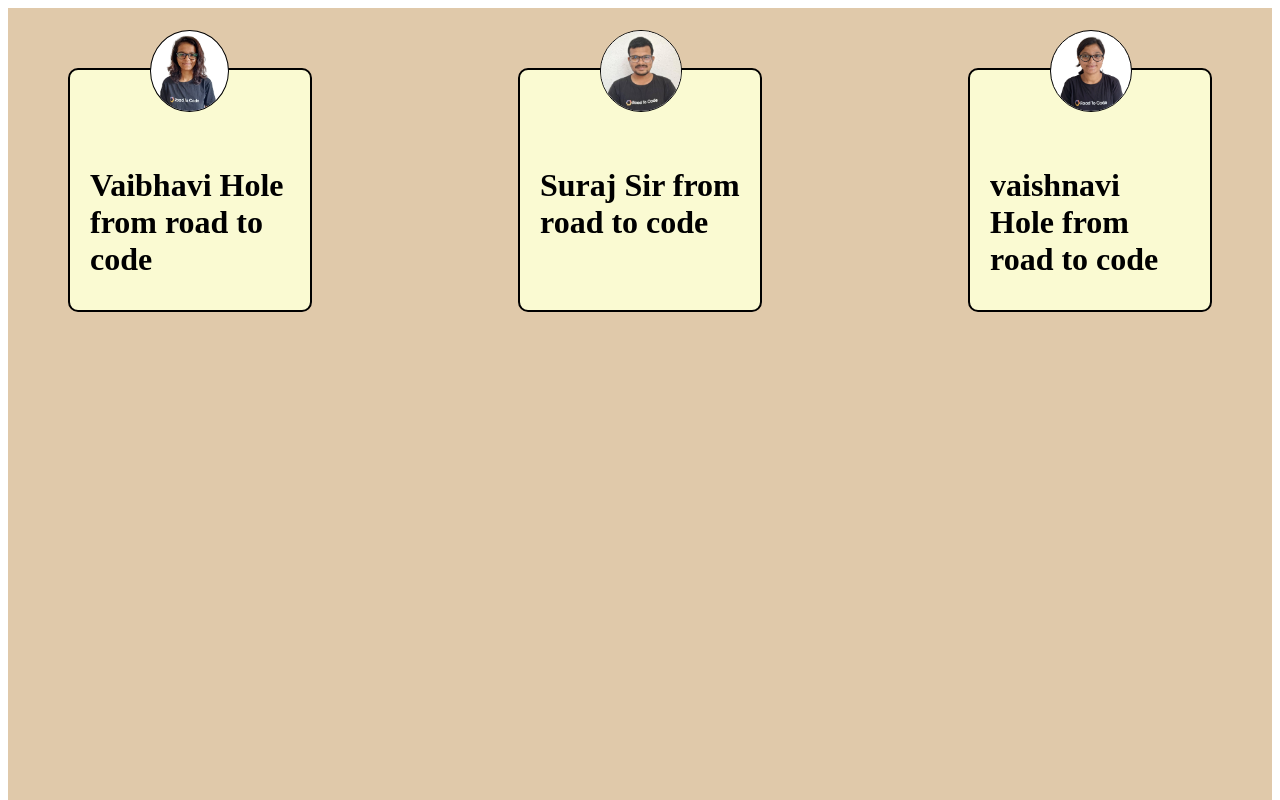
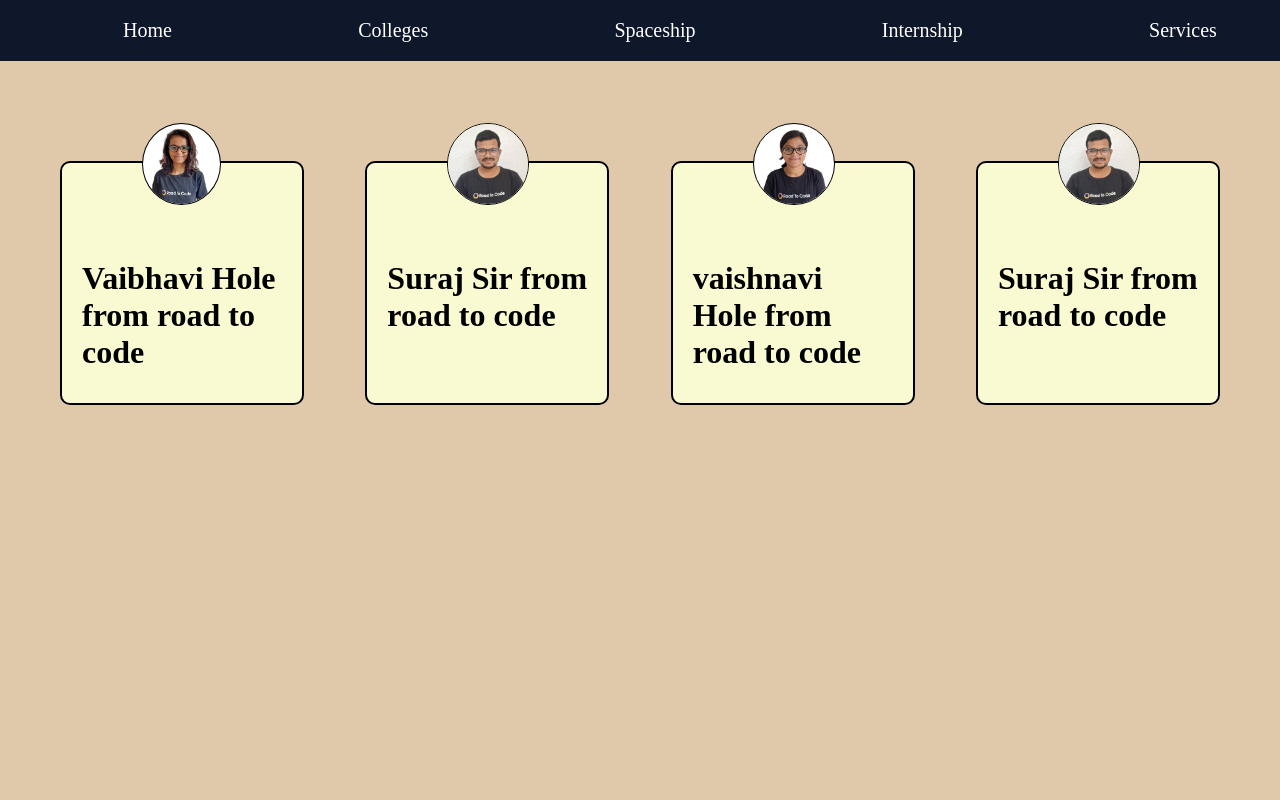
Before and after one commit to khardeaditya/Assign-19, a plain HTML site: page index.html in a window 1280 px wide. Shown: the top 800 px of the page. Drawn offline with Linux system fonts and the light colour scheme.

Commit message:
nav bar added

```diff
--- a/index.html
+++ b/index.html
@@ -4,6 +4,10 @@
 <head>
     <title>Assignment 19 </title>
     <style>
+        body{
+            padding: 0%;
+            margin: 0%;
+        }
         .profile-container {
 
             background-color: rgb(224, 201, 170);
@@ -11,7 +15,6 @@
             height: 1000px;
             display: flex;
             flex-direction: row;
-            ;
             flex-wrap: wrap;
             justify-content: space-between;
 
@@ -24,10 +27,10 @@
             border: 2px solid black;
             border-radius: 10px;
             padding: 20px;
-            margin-top: 10px;
-            margin-bottom: 90px;
             margin: 10px;
+            position: relative;
 
+            top: 40px;
         }
 
         .profile-pic {
@@ -46,6 +49,29 @@
             position: relative;
             bottom: 30px;
         }
+        .navbar {
+            background-color: #0f172a;
+            width: 100%;
+            height: 60.5px;
+            position:sticky;
+            top: 0px;
+            display: flex;
+            justify-content: space-around;
+            Z-index:10 ;
+        }
+        .nav-items{
+            margin-left: 30px;
+            display: flex;
+            align-items: center;
+            cursor: pointer;
+
+        }
+        .nav-text{
+
+         margin-left: 30px;
+         font-size: 20px;
+         color: white;
+     }
 
         /* Small Devices */
         @media screen and (max-width: 600px) {
@@ -70,6 +96,24 @@
 </head>
 
 <body>
+    <div class="navbar">
+        <div class="nav-items">
+            <span class="nav-text">Home </span>
+        </div>
+        <div class="nav-items">
+            <span class="nav-text">Colleges </span>
+        </div>
+        <div class="nav-items">
+            <span class="nav-text">Spaceship </span>
+        </div>
+        <div class="nav-items">
+            <span class="nav-text">Internship </span>
+        </div>
+        <div class="nav-items">
+            <span class="nav-text">Services </span>
+        </div>
+
+    </div>
     <div class="profile-container">
         <div class="profile-card">
             <img src="pinki.png" alt="pinki mam photo" class="profile-pic">
@@ -86,6 +130,10 @@
             <h1 class="profile-name">vaishnavi Hole from road to code</h1>
         </div>
 
+        <div class="profile-card">
+            <img src="suraj sir.jpeg" alt="suraj sir photo" class="profile-pic">
+            <h1 class="profile-name">Suraj Sir from road to code</h1>
+        </div>
     </div>
 </body>
 
```
